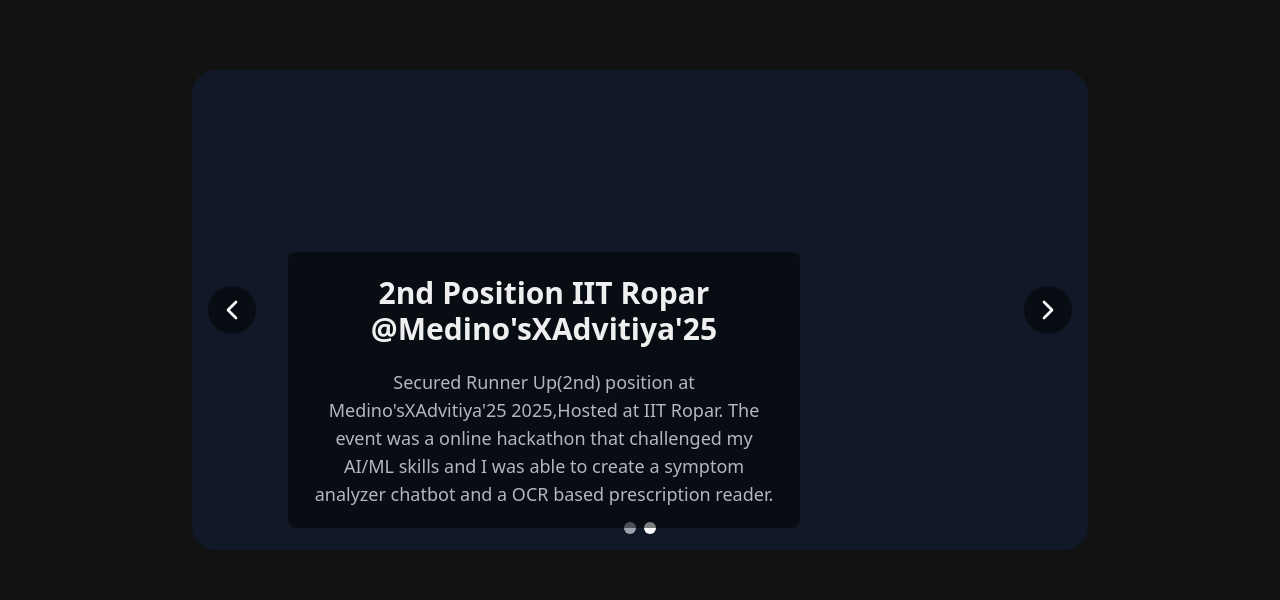
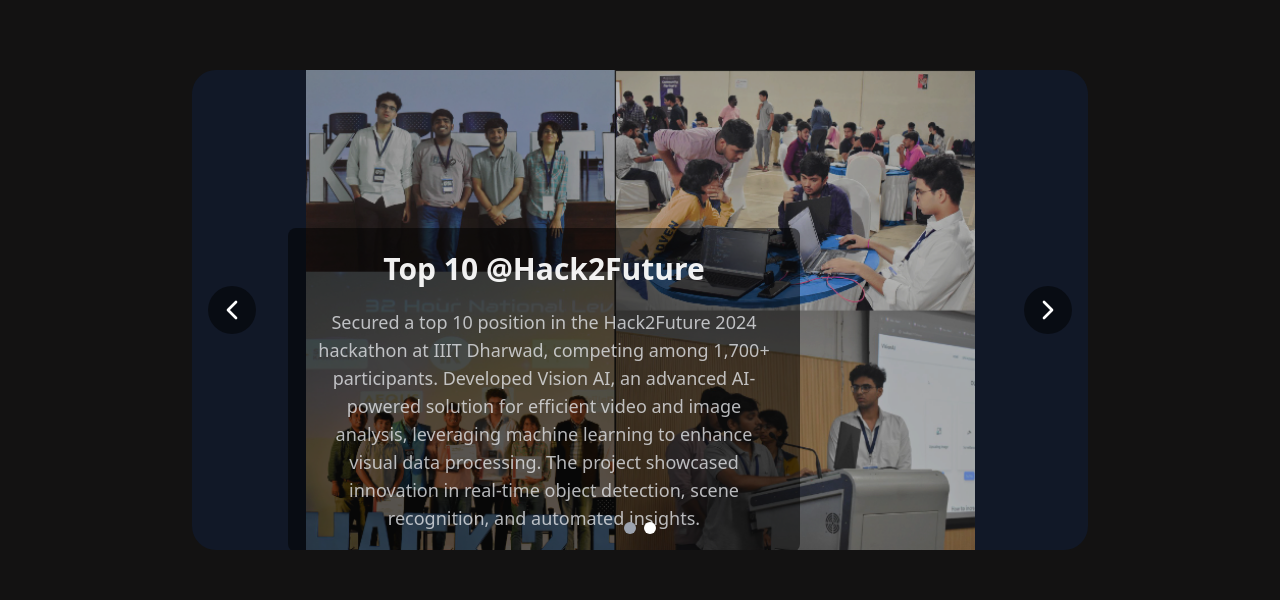
Before and after one commit to SohamChaudhari2004/Portfolio, a React (Vite) app: page /achievements in a window 1280 px wide. Shown: the part 164-764 px from the top of the page. Built offline with nearby package versions, Linux system fonts and the light colour scheme.

Commit message:
achievement added

```diff
--- a/src/components/Achievements.jsx
+++ b/src/components/Achievements.jsx
@@ -3,20 +3,20 @@
 import { ChevronLeft, ChevronRight } from "lucide-react";
 import Hack2Futbg from "../assets/hack2fut.png";
 import WordPullUp from "./magicui/word-pull-up";
-
+import IITRoparHackBg from "../assets/IITRoparhack2nd.png"
 const achievementsData = [
   {
     id: 1,
+    title: "2nd Position IIT Ropar @Medino'sXAdvitiya'25",
+    description: "Secured Runner Up(2nd) position at Medino'sXAdvitiya'25 2025,Hosted at IIT Ropar. The event was a online hackathon that challenged my AI/ML skills and I was able to create a symptom analyzer chatbot and a OCR based prescription reader. ",
+    backgroundImage: IITRoparHackBg,
+  },
+  {
+    id: 2,
     title: "Top 10 @Hack2Future",
     description:
       "Secured a top 10 position in the Hack2Future 2024 hackathon at IIIT Dharwad, competing among 1,700+ participants. Developed Vision AI, an advanced AI-powered solution for efficient video and image analysis, leveraging machine learning to enhance visual data processing. The project showcased innovation in real-time object detection, scene recognition, and automated insights.",
     backgroundImage: Hack2Futbg,
-  },
-  {
-    id: 2,
-    title: "2nd Position IIT Ropar @Medino'sXAdvitiya'25",
-    description: "Secured Runner Up(2nd) position at Medino'sXAdvitiya'25 2025,Hosted at IIT Ropar. The event was a online hackathon that challenged my AI/ML skills and I was able to create a symptom analyzer chatbot and a OCR based prescription reader. ",
-    backgroundImage: "",
   },
 ];
 
@@ -73,7 +73,7 @@
                 className="absolute inset-0 flex items-center justify-center"
               >
                 <div
-                  className="absolute inset-0 bg-cover bg-center filter brightness-75"
+                  className="absolute inset-0 bg-contain bg-center bg-no-repeat filter brightness-75"
                   style={{
                     backgroundImage: `url(${achievementsData[currentIndex].backgroundImage})`,
                   }}
@@ -104,19 +104,19 @@
             {/* Navigation Buttons */}
             <button
               onClick={prevSlide}
-              className="absolute left-4 bg-black/50 p-2 rounded-full hover:bg-black/70"
+              className="absolute left-4 bg-black/50 p-2 rounded-full hover:bg-black/70 z-20"
             >
               <ChevronLeft className="text-white" size={32} />
             </button>
             <button
               onClick={nextSlide}
-              className="absolute right-4 bg-black/50 p-2 rounded-full hover:bg-black/70"
+              className="absolute right-4 bg-black/50 p-2 rounded-full hover:bg-black/70 z-20"
             >
               <ChevronRight className="text-white" size={32} />
             </button>
 
             {/* Pagination Dots */}
-            <div className="absolute bottom-4 flex space-x-2">
+            <div className="absolute bottom-4 flex space-x-2 z-20">
               {achievementsData.map((_, index) => (
                 <motion.div
                   key={index}
```
Also changed, not shown: src/assets/IITRoparhack2nd.png (added).
